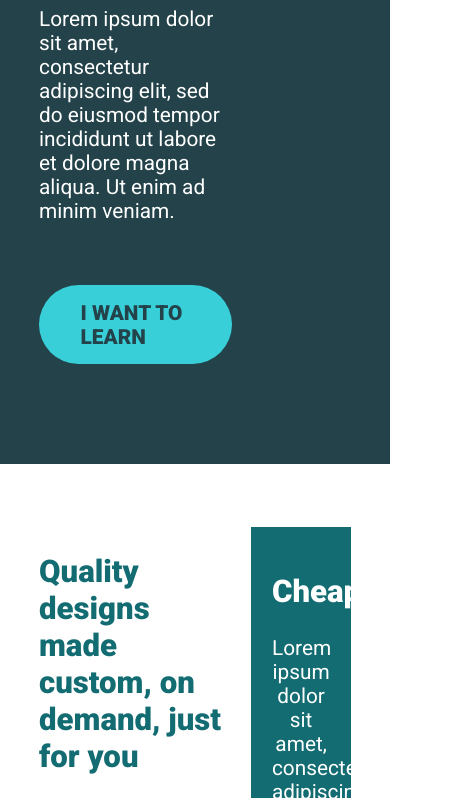
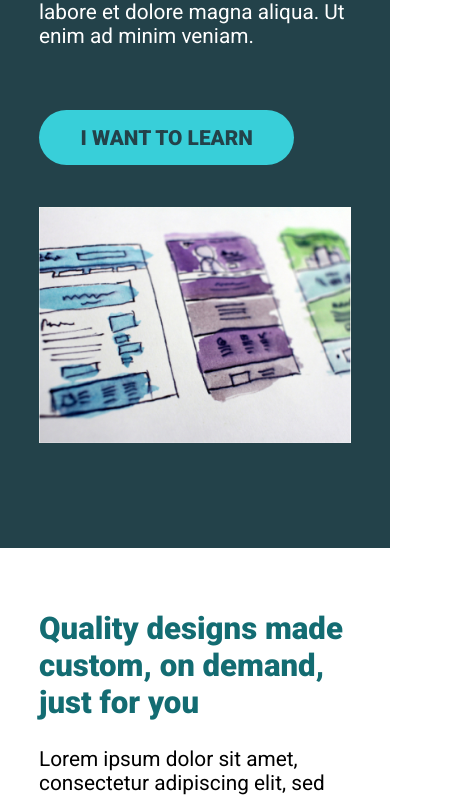
Before and after one commit to KaidoSo/CSS-with-Kevin-Powell, a plain HTML site: page challenge_06/index.html in a window 390 px wide. Shown: the part 557-1355 px from the top of the page, 456 px wide, since content can reach past the window. Drawn offline with Linux system fonts and the light colour scheme.

Commit message:
added initial media queries to challenge 6

```diff
--- a/challenge_06/style.css
+++ b/challenge_06/style.css
@@ -152,3 +152,20 @@
   color: #fff;
   padding: 1em;
 }
+
+@media (max-width: 600px) {
+  .row {
+    display: block;
+  }
+
+  .hero__text,
+  .hero__img,
+  .main__right,
+  .main__left {
+    width: 100%;
+  }
+
+  .hero__img {
+    margin-top: 2em;
+  }
+}
```
